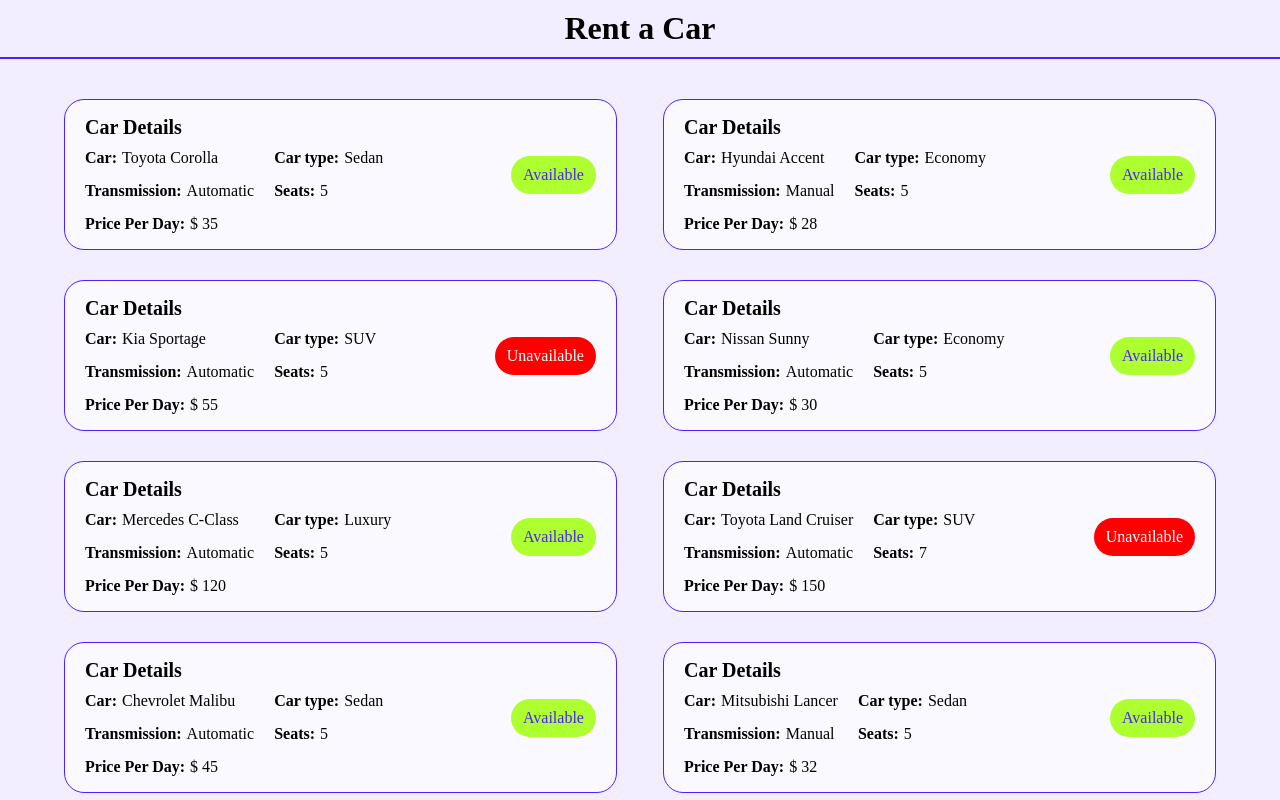
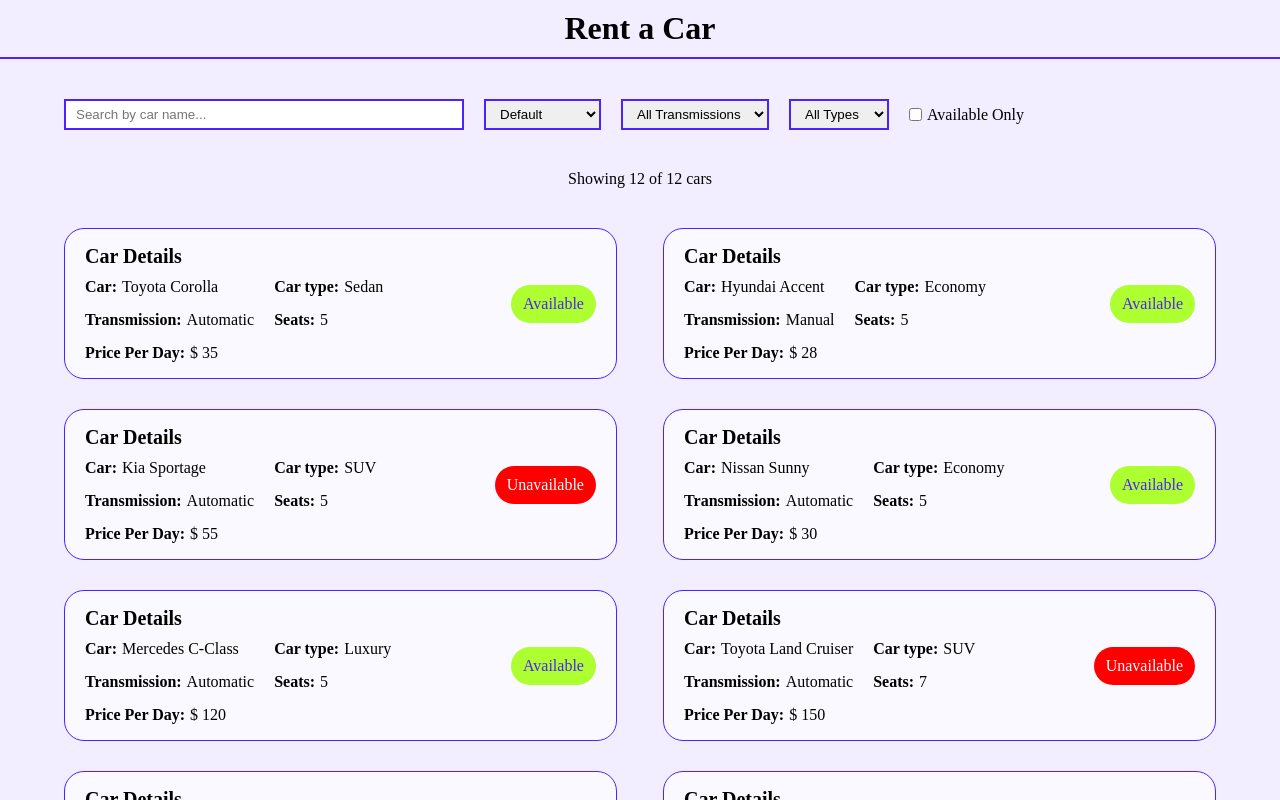
Before and after one commit to AlamdarBashirov/Car-Browser-Drigo-, a React (Vite) app: page / in a window 1280 px wide. Shown: the top 800 px of the page. Built offline with nearby package versions, Linux system fonts and the light colour scheme.

Commit message:
added: filters and url sync

```diff
--- a/src/app/home/sections/cars_section/CarsSection.jsx
+++ b/src/app/home/sections/cars_section/CarsSection.jsx
@@ -1,34 +1,161 @@
 import HomeCarCard from '../../../../components/cards/home_car_card/HomeCarCard'
+import cars from "../../../../data/cars.json";
+import HomeCarsFilter from '../../../../components/filters/home_cars_filter/HomeCarsFilter'
 import styles from './CarsSection.module.scss'
-import React from 'react'
+import React, { useEffect, useState } from 'react'
+import { useSearchParams } from "react-router-dom";
+
 
 const CarsSection = () => {
 
-    const cars = [
-        { "id": 1, "name": "Toyota Corolla", "type": "Sedan", "transmission": "Automatic", "seats": 5, "pricePerDay": 35, "available": true },
-        { "id": 2, "name": "Hyundai Accent", "type": "Economy", "transmission": "Manual", "seats": 5, "pricePerDay": 28, "available": true },
-        { "id": 3, "name": "Kia Sportage", "type": "SUV", "transmission": "Automatic", "seats": 5, "pricePerDay": 55, "available": false },
-        { "id": 4, "name": "Nissan Sunny", "type": "Economy", "transmission": "Automatic", "seats": 5, "pricePerDay": 30, "available": true },
-        { "id": 5, "name": "Mercedes C-Class", "type": "Luxury", "transmission": "Automatic", "seats": 5, "pricePerDay": 120, "available": true },
-        { "id": 6, "name": "Toyota Land Cruiser", "type": "SUV", "transmission": "Automatic", "seats": 7, "pricePerDay": 150, "available": false },
-        { "id": 7, "name": "Chevrolet Malibu", "type": "Sedan", "transmission": "Automatic", "seats": 5, "pricePerDay": 45, "available": true },
-        { "id": 8, "name": "Mitsubishi Lancer", "type": "Sedan", "transmission": "Manual", "seats": 5, "pricePerDay": 32, "available": true },
-        { "id": 9, "name": "BMW 5 Series", "type": "Luxury", "transmission": "Automatic", "seats": 5, "pricePerDay": 130, "available": true },
-        { "id": 10, "name": "Hyundai Tucson", "type": "SUV", "transmission": "Automatic", "seats": 5, "pricePerDay": 60, "available": true },
-        { "id": 11, "name": "Kia Rio", "type": "Economy", "transmission": "Manual", "seats": 5, "pricePerDay": 26, "available": false },
-        { "id": 12, "name": "Toyota Camry", "type": "Sedan", "transmission": "Automatic", "seats": 5, "pricePerDay": 50, "available": true }
-    ]
+    const [searchParams, setSearchParams] = useSearchParams();
+
+    const [search, setSearch] = useState(
+        searchParams.get("search") || ""
+    );
+
+    const [debouncedSearch, setDebouncedSearch] = useState(
+        searchParams.get("search") || ""
+    );
+
+    const [transmission, setTransmission] = useState(
+        searchParams.get("transmission") || "All"
+    );
+
+    const [type, setType] = useState(
+        searchParams.get("type") || "All"
+    );
+
+    const [availableOnly, setAvailableOnly] = useState(
+        searchParams.get("available") === "true"
+    );
+
+    const [sort, setSort] = useState(
+        searchParams.get("sort") || "default"
+    );
+
+    const filteredCars = cars.filter((car) => {
+
+        const nameMatch =
+            car.name.toLowerCase().includes(debouncedSearch.toLowerCase());
+
+        const transmissionMatch =
+            transmission === "All" ||
+            car.transmission === transmission;
+
+        const typeMatch =
+            type === "All" ||
+            car.type === type;
+
+        const availableMatch =
+            !availableOnly ||
+            car.available;
+
+        return (
+            nameMatch &&
+            transmissionMatch &&
+            typeMatch &&
+            availableMatch
+        );
+    });
+
+    const sortedCars = [...filteredCars].sort((a, b) => {
+
+        if (sort === "low-high")
+            return a.pricePerDay - b.pricePerDay;
+
+        if (sort === "high-low")
+            return b.pricePerDay - a.pricePerDay;
+
+        return 0;
+    });
+
+    const resetFilters = () => {
+        setSearch("");
+        setDebouncedSearch("");
+        setTransmission("All");
+        setType("All");
+        setAvailableOnly(false);
+        setSort("default");
+
+        setSearchParams({});
+    };
+
+
+    useEffect(() => {
+        const timer = setTimeout(() => {
+            setDebouncedSearch(search);
+        }, 300);
+
+        return () => clearTimeout(timer);
+    }, [search]);
+
+    useEffect(() => {
+
+        const params = {};
+
+        if (debouncedSearch)
+            params.search = debouncedSearch;
+
+        if (transmission !== "All")
+            params.transmission = transmission;
+
+        if (type !== "All")
+            params.type = type;
+
+        if (availableOnly)
+            params.available = "true";
+
+        if (sort !== "default")
+            params.sort = sort;
+
+        setSearchParams(params);
+
+    }, [
+        debouncedSearch,
+        transmission,
+        type,
+        availableOnly,
+        sort
+    ]);
 
     return (
         <>
             <div className={styles.cars_section}>
+                <HomeCarsFilter
+                    search={search}
+                    setSearch={setSearch}
+                    transmission={transmission}
+                    setTransmission={setTransmission}
+                    type={type}
+                    setType={setType}
+                    availableOnly={availableOnly}
+                    setAvailableOnly={setAvailableOnly}
+                    sort={sort}
+                    setSort={setSort}
+
+                />
+                <span>Showing {sortedCars.length} of {cars.length} cars</span>
+
+                {
+                    sortedCars.length === 0 ? (
+                        <>
+                            <h3>No cars found.</h3>
+
+                            <button onClick={resetFilters}>
+                                Reset Filters
+                            </button>
+                        </>
+                    ) : (
                         <div className={styles.cars_section_container}>
                             {
-                        cars?.map((car) => (
+                                sortedCars?.map((car) => (
                                     <HomeCarCard key={car.id} car={car} />
                                 ))
                             }
                         </div>
+                    )
+                }
             </div>
         </>
     )
--- a/src/app/home/sections/cars_section/CarsSection.module.scss
+++ b/src/app/home/sections/cars_section/CarsSection.module.scss
@@ -3,6 +3,8 @@
 .cars_section{
     width: 100%;
     display: flex;
+    flex-direction: column;
+    gap: 40px;
     align-items: center;
     justify-content: center;
     padding: 40px 0;
--- a/src/components/cards/home_car_card/HomeCarCard.jsx
+++ b/src/components/cards/home_car_card/HomeCarCard.jsx
@@ -1,5 +1,5 @@
 import styles from './HomeCarCard.module.scss'
-import React, { useState } from 'react'
+import React from 'react'
 
 const HomeCarCard = ({ car }) => {
 
--- /dev/null
+++ b/src/components/filters/home_cars_filter/HomeCarsFilter.jsx
@@ -0,0 +1,62 @@
+import styles from "./HomeCarsFilter.module.scss";
+
+const HomeCarsFilter = ({
+    search,
+    setSearch,
+    transmission,
+    setTransmission,
+    type,
+    setType,
+    availableOnly,
+    setAvailableOnly,
+    sort,
+    setSort
+}) => {
+    return (
+        <div className={styles.filters}>
+            <input
+                className={styles.search_input}
+                type="text"
+                placeholder="Search by car name..."
+                value={search}
+                onChange={(e) => setSearch(e.target.value)}
+            />
+            <select
+                value={sort}
+                onChange={(e) => setSort(e.target.value)}
+            >
+                <option value="default">Default</option>
+                <option value="low-high">Low to High</option>
+                <option value="high-low">High → Low</option>
+            </select>
+            <select
+                value={transmission}
+                onChange={(e) => setTransmission(e.target.value)}
+            >
+                <option value="All">All Transmissions</option>
+                <option value="Automatic">Automatic</option>
+                <option value="Manual">Manual</option>
+            </select>
+            <select
+                value={type}
+                onChange={(e) => setType(e.target.value)}
+            >
+                <option value="All">All Types</option>
+                <option value="Economy">Economy</option>
+                <option value="Sedan">Sedan</option>
+                <option value="SUV">SUV</option>
+                <option value="Luxury">Luxury</option>
+            </select>
+            <label>
+                <input
+                    type="checkbox"
+                    checked={availableOnly}
+                    onChange={(e) => setAvailableOnly(e.target.checked)}
+                />
+                Available Only
+            </label>
+        </div>
+    );
+};
+
+export default HomeCarsFilter;
--- /dev/null
+++ b/src/components/filters/home_cars_filter/HomeCarsFilter.module.scss
@@ -0,0 +1,25 @@
+@use '../../../styles/variables' as*;
+
+.filters{
+    display: flex;
+    align-items: center;
+    flex-wrap: wrap;
+    width: $container-width;
+    gap: 20px;
+    .search_input{
+        border: 2px solid $card-border-color;
+        outline: none;
+        padding: 6px 10px;
+        width: 400px;
+    }
+    select{
+        padding: 5px 10px;
+        border: 2px solid $card-border-color;
+    }
+    label{
+        display: flex;
+        align-items: center;
+        gap: 5px;
+    }
+
+}
--- /dev/null
+++ b/src/data/cars.json
@@ -0,0 +1,14 @@
+[
+    { "id": 1, "name": "Toyota Corolla", "type": "Sedan", "transmission": "Automatic", "seats": 5, "pricePerDay": 35, "available": true },
+    { "id": 2, "name": "Hyundai Accent", "type": "Economy", "transmission": "Manual", "seats": 5, "pricePerDay": 28, "available": true },
+    { "id": 3, "name": "Kia Sportage", "type": "SUV", "transmission": "Automatic", "seats": 5, "pricePerDay": 55, "available": false },
+    { "id": 4, "name": "Nissan Sunny", "type": "Economy", "transmission": "Automatic", "seats": 5, "pricePerDay": 30, "available": true },
+    { "id": 5, "name": "Mercedes C-Class", "type": "Luxury", "transmission": "Automatic", "seats": 5, "pricePerDay": 120, "available": true },
+    { "id": 6, "name": "Toyota Land Cruiser", "type": "SUV", "transmission": "Automatic", "seats": 7, "pricePerDay": 150, "available": false },
+    { "id": 7, "name": "Chevrolet Malibu", "type": "Sedan", "transmission": "Automatic", "seats": 5, "pricePerDay": 45, "available": true },
+    { "id": 8, "name": "Mitsubishi Lancer", "type": "Sedan", "transmission": "Manual", "seats": 5, "pricePerDay": 32, "available": true },
+    { "id": 9, "name": "BMW 5 Series", "type": "Luxury", "transmission": "Automatic", "seats": 5, "pricePerDay": 130, "available": true },
+    { "id": 10, "name": "Hyundai Tucson", "type": "SUV", "transmission": "Automatic", "seats": 5, "pricePerDay": 60, "available": true },
+    { "id": 11, "name": "Kia Rio", "type": "Economy", "transmission": "Manual", "seats": 5, "pricePerDay": 26, "available": false },
+    { "id": 12, "name": "Toyota Camry", "type": "Sedan", "transmission": "Automatic", "seats": 5, "pricePerDay": 50, "available": true }
+]
```
Lines whose indentation alone changed are shown as unchanged.
